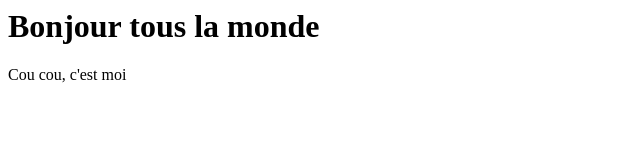
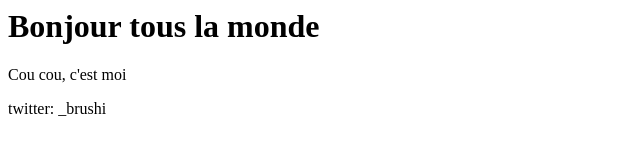
Before and after one commit to beNorton/beNorton.github.io, a plain HTML site: page index.html in a window 1280 px wide. Shown: the whole page, without its empty margins (0-640 px from the left). Drawn offline with Linux system fonts and the light colour scheme.

Commit message:
added twitter

```diff
--- a/index.html
+++ b/index.html
@@ -3,6 +3,7 @@
 <body>
     <h1>Bonjour tous la monde</h1>
     <p> Cou cou, c'est moi </p>
+   <p> twitter: _brushi</p>
 </body>
 </body>
 </html>
```
